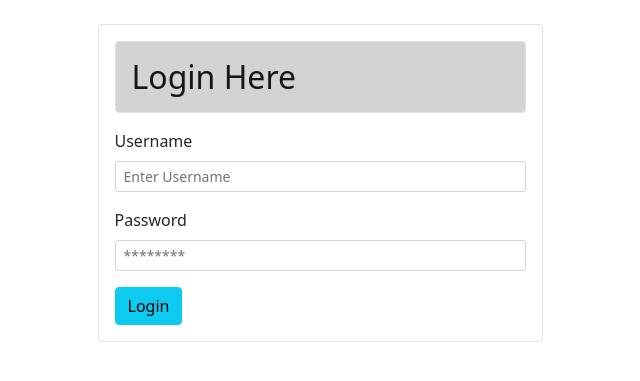
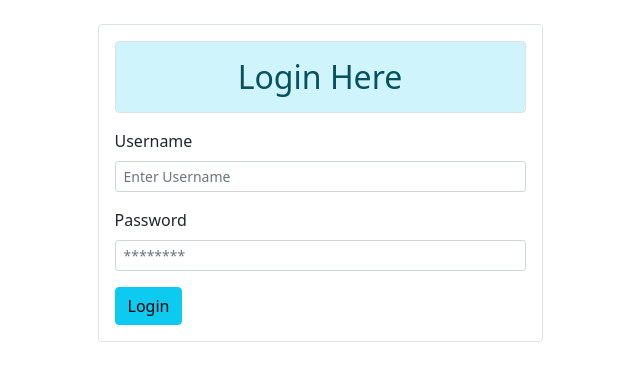
Before and after one commit to zahidhasanmilu/project, a Django app: template templates/author/login.html in a window 1280 px wide. Shown: the part 56-437 px from the top of the page, without its empty margins (320-960 px from the left). Run offline with Django 4.2, Linux system fonts and the light colour scheme; the template is opened without the code that fills it, so the values that code supplies are empty.

```diff
--- a/templates/author/login.html
+++ b/templates/author/login.html
@@ -10,7 +10,7 @@
             {% if invalid %}
             <div class="alert alert-danger" role="alert"><h3>Invaild information</h3></div>
             {% endif %}
-            <h2 class="alert alert-dark border rounded">Login Here</h2>
+            <h2 class="alert alert-info border rounded text-center">Login Here</h2>
             <form action="" method="post">
                 {% csrf_token %}
 
```
